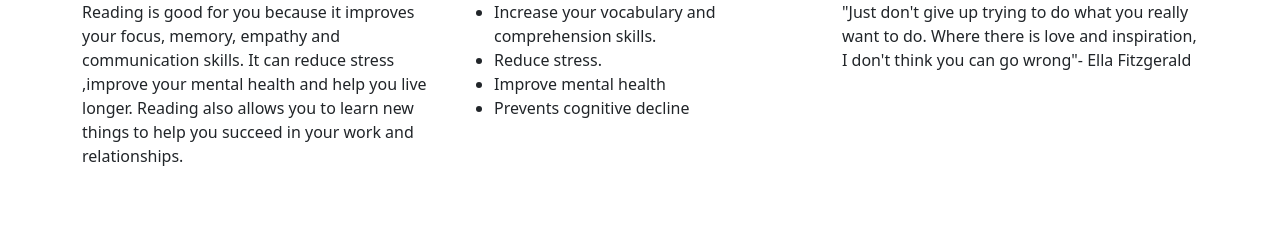
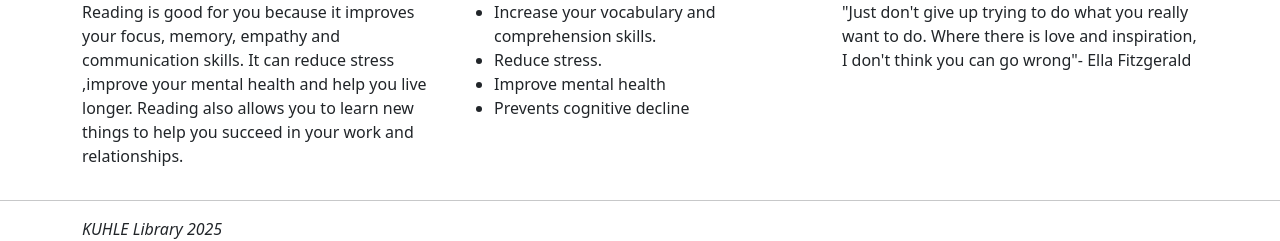
Before and after one commit to LindokuhleYende/Library-Information-Management-System, a Django app: page /home in a window 1280 px wide. Shown: the part 578-819 px from the top of the page. Before the commit the page ends 744 px from the top, so only its background shows below. Run offline with Django 5.2, Linux system fonts and the light colour scheme.

Commit message:
Update home.html

```diff
--- a/lims_app/templates/home.html
+++ b/lims_app/templates/home.html
@@ -62,4 +62,8 @@
         </div>
     </div>
 </div>
+<hr>
+<footer class="container">
+    <i>KUHLE Library 2025</i>
+</footer>
 {% endblock main_content %}
```
